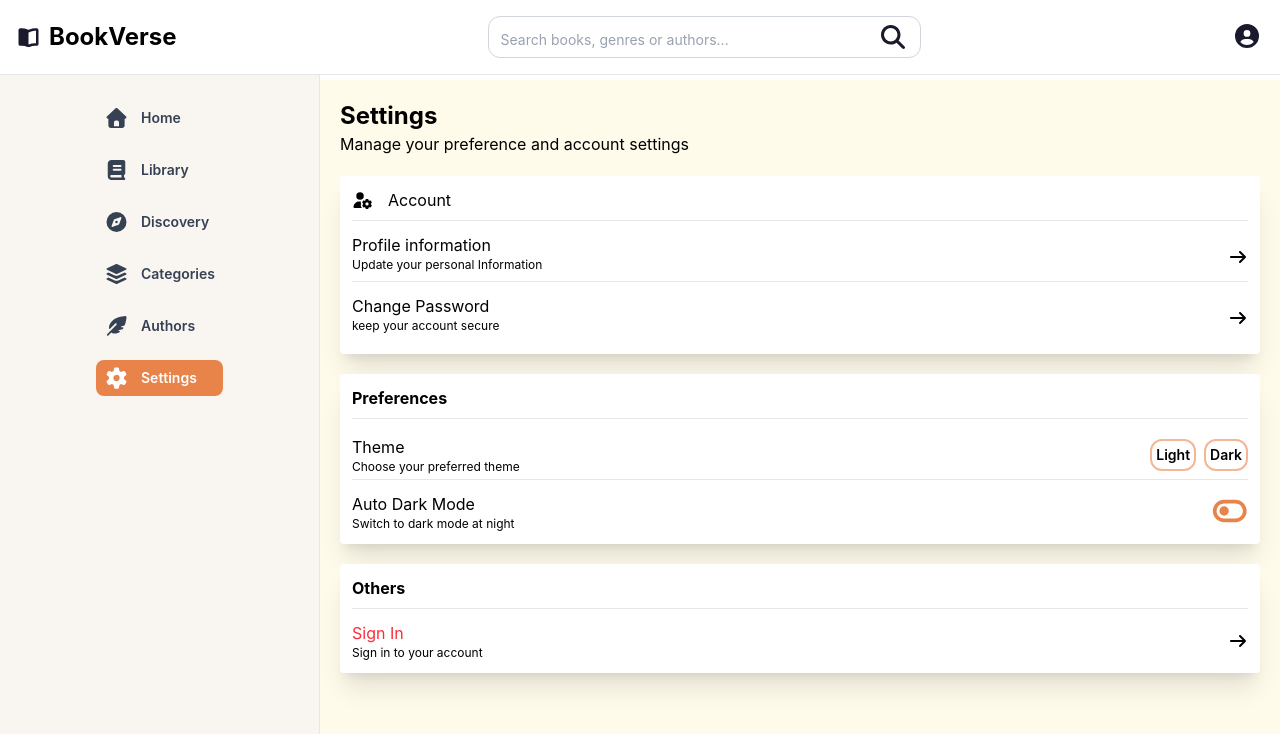
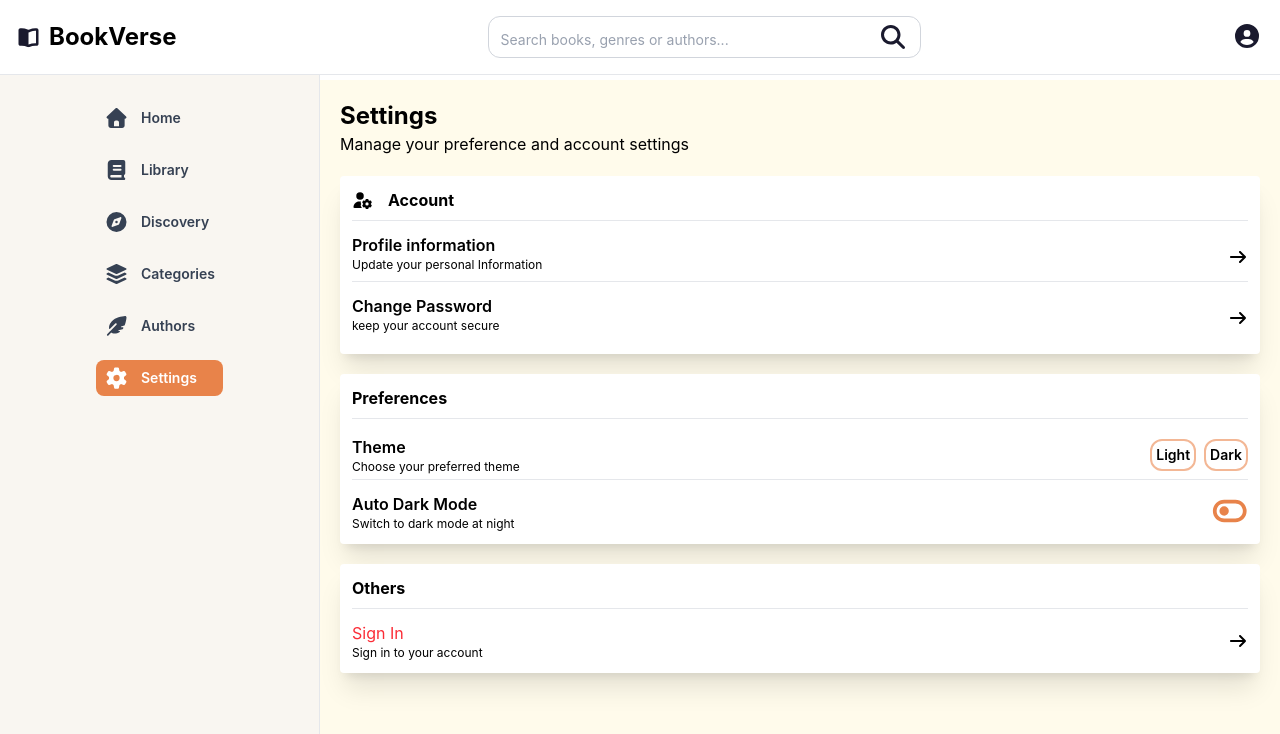
Before and after one commit to DanielApple05/Book-verse, a React (Vite) app in the folder book-verse-frontend/: page /settings in a window 1280 px wide. Shown: the top 734 px of the page. Built offline with nearby package versions, Linux system fonts and the light colour scheme; no server answers; the HTML template or start-up script is replaced by a standard one.

Commit message:
feat: enhance account and preferences section with bold text for improved readability

```diff
--- a/book-verse-frontend/src/assets/pages/settings.jsx
+++ b/book-verse-frontend/src/assets/pages/settings.jsx
@@ -31,11 +31,11 @@ const Settings = () => {
           <div className='bg-white rounded p-3 w-full space-y-3 shadow-xl mx-auto mt-5'>
             <div className='flex items-center gap-4 border-b border-b-gray-200 pb-2'>
               <FontAwesomeIcon icon={faUserGear} />
-              <p>Account</p>
+              <p className='font-bold'>Account</p>
             </div>
             <div className='flex items-center justify-between gap-4 border-b border-b-gray-200'>
               <div className='mb-2' >
-                <p> Profile information</p>
+                <p className='font-semibold'> Profile information</p>
                 <p className=' text-xs'>Update your personal Information</p>
               </div>
               <FontAwesomeIcon icon={faArrowRight} />
@@ -43,7 +43,7 @@ const Settings = () => {
             <div className='flex items-center gap-4 justify-between'>
               {/* <FontAwesomeIcon icon={ fa } /> */}
               <div className='mb-2'>
-                <p> Change Password</p>
+                <p className='font-semibold'> Change Password</p>
                 <p className=' text-xs'>keep your account secure</p>
               </div>
               <FontAwesomeIcon icon={faArrowRight} />
@@ -53,7 +53,7 @@ const Settings = () => {
             <p className='font-bold  border-b border-b-gray-200 pb-2'>Preferences</p>
             <div className='flex items-center justify-between gap-4 border-b border-b-gray-200'>
               <div>
-                <p> Theme</p>
+                <p className='font-semibold'> Theme</p>
                 <p className='text-xs'> Choose your preferred theme</p>
               </div>
               <div className='text-sm  '>
@@ -63,7 +63,7 @@ const Settings = () => {
             </div>
             <div className='flex items-center justify-between gap-4 '>
               <div>
-                <p>Auto Dark Mode </p>
+                <p className='font-semibold'>Auto Dark Mode </p>
                 <p className='text-xs'> Switch to dark mode at night </p>
               </div>
               <div>
```
